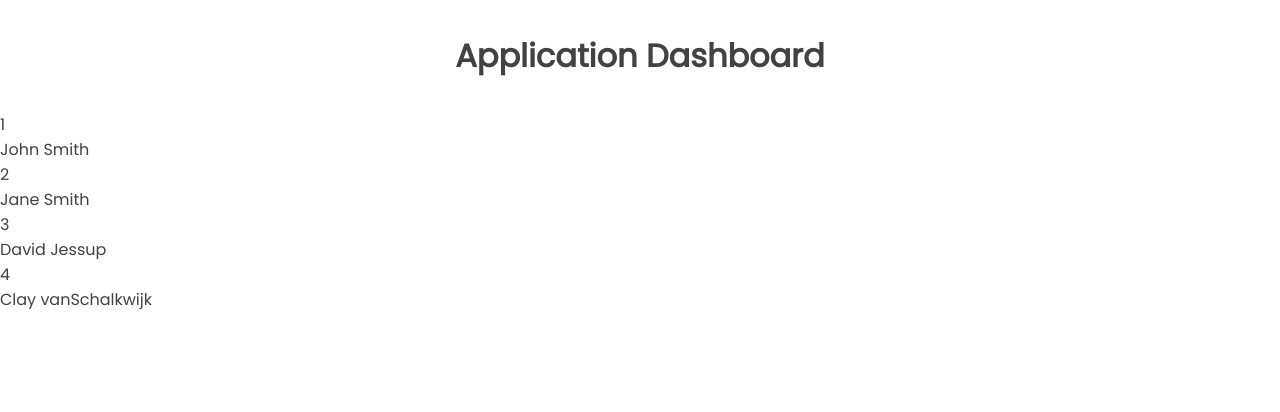
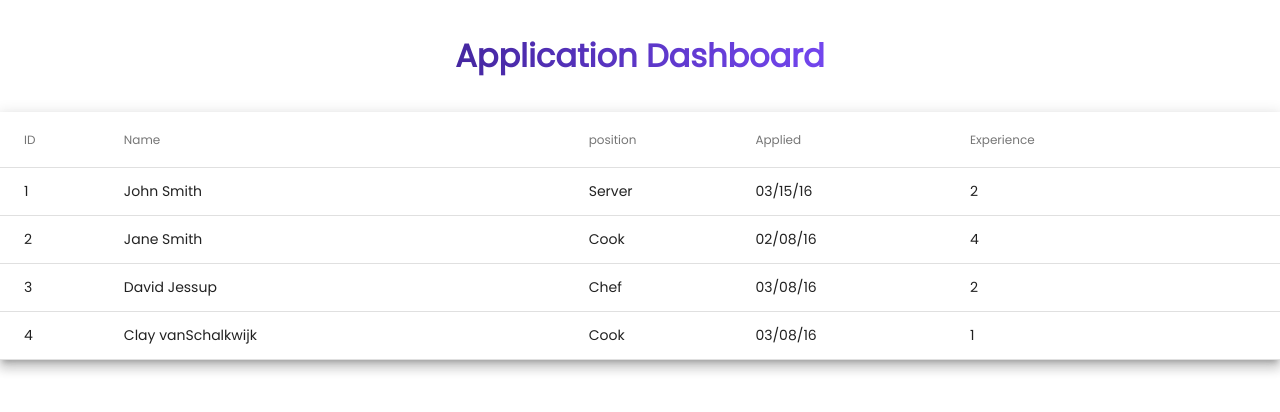
Before and after one commit to reyesdmusic/application-dashboard, an Angular app in the folder application-dashboard/: page / in a window 1280 px wide. Shown: the top 412 px of the page. Built offline with nearby package versions, Linux system fonts and the light colour scheme.

Commit message:
Create basic table

```diff
--- a/application-dashboard/angular.json
+++ b/application-dashboard/angular.json
@@ -27,6 +27,7 @@
               "src/assets"
             ],
             "styles": [
+              "./node_modules/@angular/material/prebuilt-themes/deeppurple-amber.css",
               "src/styles.css"
             ],
             "scripts": []
@@ -94,6 +95,7 @@
               "src/assets"
             ],
             "styles": [
+              "./node_modules/@angular/material/prebuilt-themes/deeppurple-amber.css",
               "src/styles.css"
             ],
             "scripts": []
--- a/application-dashboard/package.json
+++ b/application-dashboard/package.json
@@ -11,10 +11,12 @@
   "private": true,
   "dependencies": {
     "@angular/animations": "~13.1.0",
+    "@angular/cdk": "^13.1.1",
     "@angular/common": "~13.1.0",
     "@angular/compiler": "~13.1.0",
     "@angular/core": "~13.1.0",
     "@angular/forms": "~13.1.0",
+    "@angular/material": "^13.1.1",
     "@angular/platform-browser": "~13.1.0",
     "@angular/platform-browser-dynamic": "~13.1.0",
     "@angular/router": "~13.1.0",
--- a/application-dashboard/src/app/components/applications-table/applications-table.component.css
+++ b/application-dashboard/src/app/components/applications-table/applications-table.component.css
@@ -0,0 +1,3 @@
+table {
+  width: 100%;
+}
--- a/application-dashboard/src/app/components/applications-table/applications-table.component.html
+++ b/application-dashboard/src/app/components/applications-table/applications-table.component.html
@@ -1,4 +1,37 @@
-<section *ngFor="let application of applications">
-  <p>{{ application.id }}</p>
-  <p>{{ application.name }}</p>
-</section>
+<table mat-table [dataSource]="dataSource" class="mat-elevation-z8">
+  <!--- Note that these columns can be defined in any order.
+        The actual rendered columns are set as a property on the row definition" -->
+
+  <!-- Position Column -->
+  <ng-container matColumnDef="id">
+    <th mat-header-cell *matHeaderCellDef>ID</th>
+    <td mat-cell *matCellDef="let element">{{ element.id }}</td>
+  </ng-container>
+
+  <!-- Name Column -->
+  <ng-container matColumnDef="name">
+    <th mat-header-cell *matHeaderCellDef>Name</th>
+    <td mat-cell *matCellDef="let element">{{ element.name }}</td>
+  </ng-container>
+
+  <!-- Weight Column -->
+  <ng-container matColumnDef="position">
+    <th mat-header-cell *matHeaderCellDef>position</th>
+    <td mat-cell *matCellDef="let element">{{ element.position }}</td>
+  </ng-container>
+
+  <!-- Symbol Column -->
+  <ng-container matColumnDef="applied">
+    <th mat-header-cell *matHeaderCellDef>Applied</th>
+    <td mat-cell *matCellDef="let element">{{ element.applied }}</td>
+  </ng-container>
+
+  <!-- Symbol Column -->
+  <ng-container matColumnDef="experience">
+    <th mat-header-cell *matHeaderCellDef>Experience</th>
+    <td mat-cell *matCellDef="let element">{{ element.experience }}</td>
+  </ng-container>
+
+  <tr mat-header-row *matHeaderRowDef="displayedColumns"></tr>
+  <tr mat-row *matRowDef="let row; columns: displayedColumns"></tr>
+</table>
--- a/application-dashboard/src/app/components/applications-table/applications-table.component.ts
+++ b/application-dashboard/src/app/components/applications-table/applications-table.component.ts
@@ -9,10 +9,11 @@ import { Application } from '../../../models/Application';
 })
 export class ApplicationsTableComponent implements OnInit {
   constructor(private applicationService: ApplicationService) { }
-  applications: Application[] = [];
+  displayedColumns: string[] = ['id', 'name', 'position', 'applied', 'experience'];
+  dataSource: Application[] = [];
 
   ngOnInit(): void {
-    this.applications = this.applicationService.getApplications();
+    this.dataSource = this.applicationService.getApplications();
   }
 
 }
--- a/application-dashboard/src/index.html
+++ b/application-dashboard/src/index.html
@@ -6,7 +6,10 @@
     <base href="/" />
     <meta name="viewport" content="width=device-width, initial-scale=1" />
     <link rel="icon" type="image/x-icon" href="favicon.ico" />
-  </head>
+      <link rel="preconnect" href="https://fonts.gstatic.com">
+    <link href="https://fonts.googleapis.com/css2?family=Roboto:wght@300;400;500&display=swap" rel="stylesheet">
+    <link href="https://fonts.googleapis.com/icon?family=Material+Icons" rel="stylesheet">
+</head>
   <body>
     <app-root></app-root>
   </body>
--- a/application-dashboard/src/styles.css
+++ b/application-dashboard/src/styles.css
@@ -17,6 +17,14 @@
 h1 {
   font-size: 2rem;
   margin: 2rem;
+  background: linear-gradient(
+    to right,
+    var(--matPrimaryColorDark),
+    var(--matAccentColor)
+  );
+  color: transparent;
+  -webkit-background-clip: text;
+  background-clip: text;
 }
 
 .flex-center {
```
Also changed, not shown: application-dashboard/src/app/app.module.ts (+6 -1 lines), 1 other file (tests, documents, lock files or other folders).
